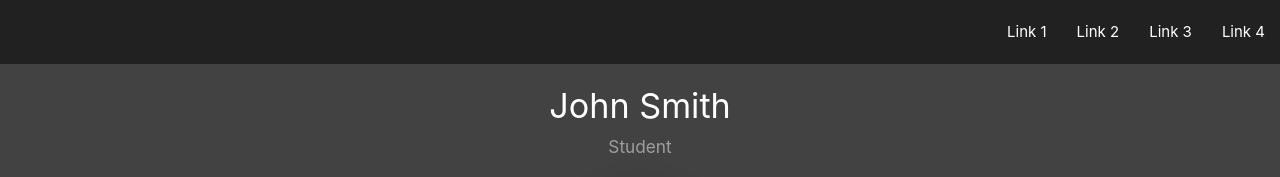
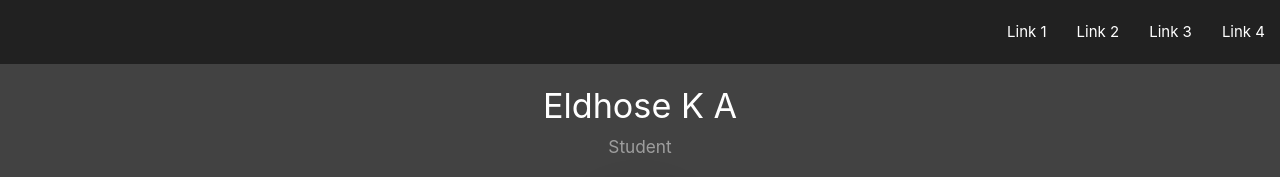
Before and after one commit to Eldhose-K-A/Eldhose-K-A.github.io, a plain HTML site: page index.html in a window 1280 px wide. Shown: the top 177 px of the page. Drawn offline with Linux system fonts and the light colour scheme; a script that the page names is missing.

Commit message:
New Webpage 22-06-2019

```diff
--- a/index.html
+++ b/index.html
@@ -37,7 +37,7 @@
     <section style="min-height: 100vh;">
         <div class="row picsecparent">
             <div class="col s12 grey darken-3 height25">
-                <h4 class="white-text center-align">John Smith</h4>
+                <h4 class="white-text center-align">Eldhose K A</h4>
                 <h6 class="grey-text center-align">Student</h6>
             </div>
             <div class="center-align picsecchild01">
```
